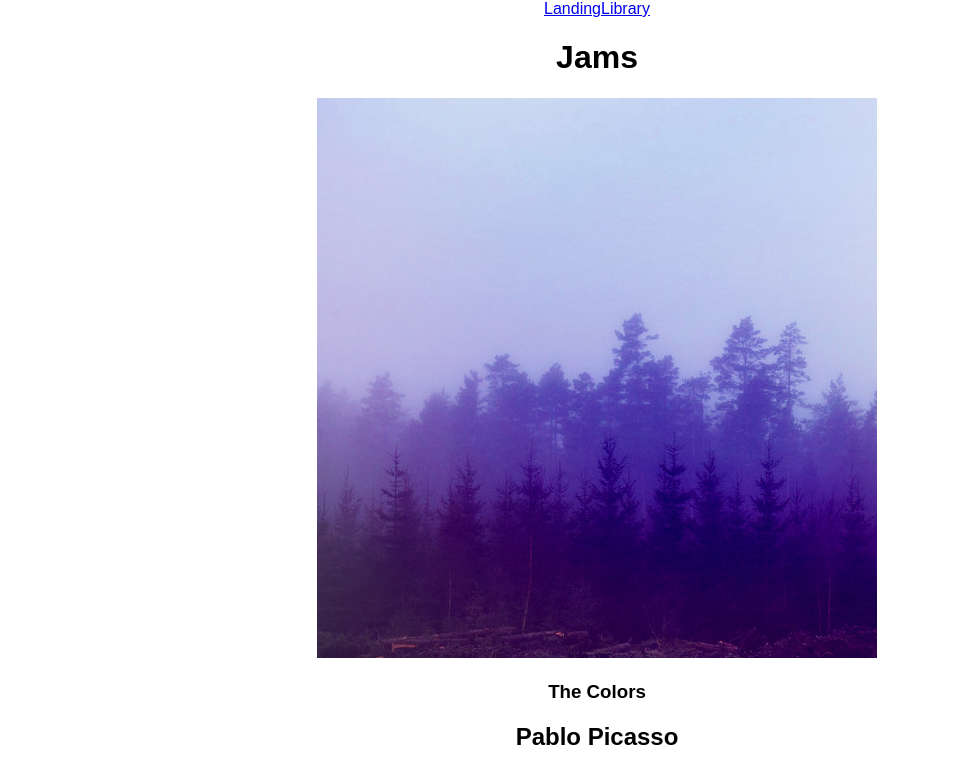
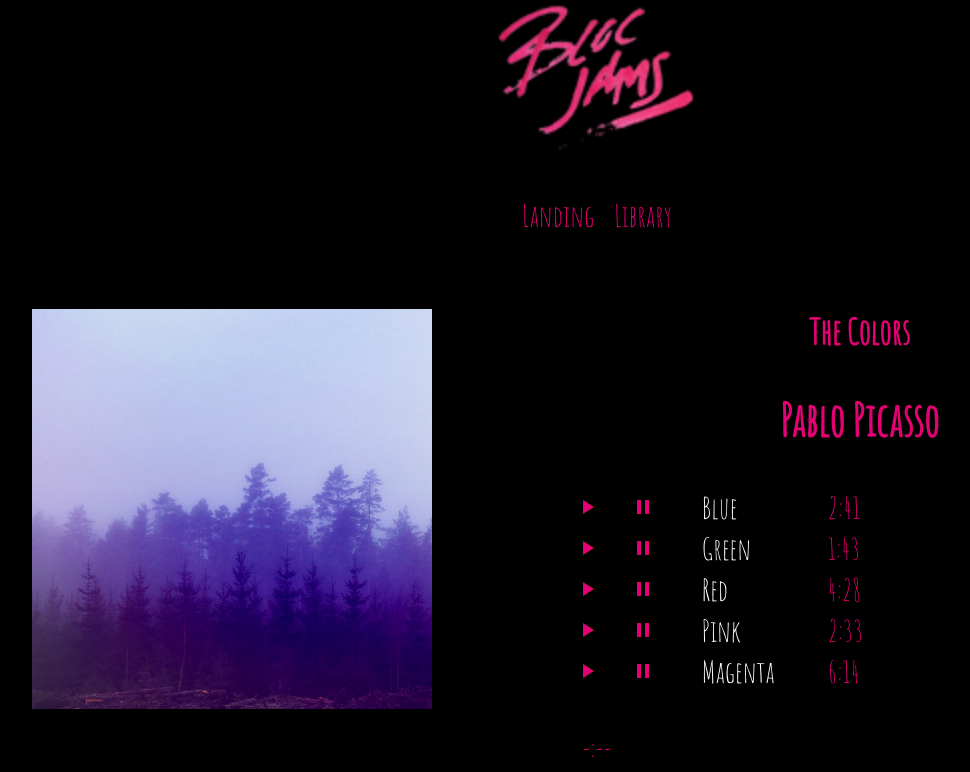
Before and after one commit to adahutchings/bloc-jams-react, a React (Create React App) app: page /album/the-colors in a window 1280 px wide. Shown: the top 772 px of the page, without its empty margins (43-1013 px from the left). Built offline with nearby package versions, Linux system fonts and the light colour scheme.

Commit message:
Checkpoint 10 styling in Progress

```diff
--- a/public/index.html
+++ b/public/index.html
@@ -10,7 +10,9 @@
     -->
     <link rel="manifest" href="%PUBLIC_URL%/manifest.json">
     <link rel="shortcut icon" href="%PUBLIC_URL%/favicon.ico">
+    <link href="https://fonts.googleapis.com/icon?family=Material+Icons" rel="stylesheet">
     <link rel="stylesheet" href= "http://code.ionicframework.com/ionicons/2.0.1/css/ionicons.min.css">
+    <link href="https://fonts.googleapis.com/css?family=Amatic+SC" rel="stylesheet">
     <!--
       Notice the use of %PUBLIC_URL% in the tags above.
       It will be replaced with the URL of the `public` folder during the build.
--- a/src/App.css
+++ b/src/App.css
@@ -1,28 +1,140 @@
 .App {
+  background-color: black;
+  font-family: 'Amatic SC', cursive;
+  font-size: 30px;
+}
+
+.logo {
+  height: 150px;
+  /* center logo here */
+}
+
+.App header {
+  grid-area: header;
   text-align: center;
 }
 
-.App-logo {
-  animation: App-logo-spin infinite 20s linear;
-  height: 80px;
+.App nav {
+  padding: 40px;
 }
 
-.App-header {
-  background-color: #222;
-  height: 150px;
-  padding: 20px;
+.App footer {
+  grid-area: footer;
+}
+
+
+/*
+Will Fix the nav bar here, some questions for mentor
+
+.App nav ul{
+  list-style-type: none;
+  margin: none;
+  padding: 0;
+  overflow: hidden;
+
+}
+
+.App nav li {
+  float: center;
+}
+
+.App nav li {
+  color: white;
+  text-decoration: none;
+}
+
+.App nav li: hover {
   color: white;
 }
+*/
 
-.App-title {
-  font-size: 1.5em;
+
+/* LANDING SECTION */
+.landing {
+  color: #e50073;
+  text-align: center;
+  font-family: 'Amatic SC', cursive;
 }
 
-.App-intro {
-  font-size: large;
+.hero-title {
+  font-size: 75px;
 }
 
-@keyframes App-logo-spin {
-  from { transform: rotate(0deg); }
-  to { transform: rotate(360deg); }
+.landing h2 {
+  font-size: 40px;
+  font-weight: bold;
 }
+
+.landing p {
+  font-style: italic;
+  font-size: 30px;
+}
+
+/* LIBRARY SECTION */
+.library {
+
+}
+
+.library img {
+  height: 300px;
+}
+
+.library #textGroups {
+  text-align: center;
+}
+
+.library #albumTitle {
+  font-weight: bold;
+  font-size: 30px;
+}
+
+
+
+
+/* NOW PLAYING SECTION */
+
+.album img {
+  height: 400px;
+  float: left;
+  padding-left: 75px;
+  padding-right: 50px;
+}
+
+.album {
+  color: #e50073;
+  text-align: center;
+  align-content: center;
+}
+
+.album tbody {
+  text-align: left;
+
+}
+
+
+.album #playerBar {
+  text-align: ;
+
+}
+
+.album button {
+  background-color: black;
+  border: none;
+  padding-right: 20px;
+}
+
+.album td.song-title {
+  color: white;
+  padding: 0px 50px 0px 20px;
+}
+
+.album td.song-number {
+  color: #e50073;
+
+}
+
+
+i.icon-pink {
+  color: #e50073;
+
+}
--- a/src/App.js
+++ b/src/App.js
@@ -9,12 +9,12 @@ class App extends Component {
   render() {
     return (
         <div className="App">
-        <header>
-          <nav>
-            <Link to='/'>Landing</Link>
-            <Link to='/Library'>Library</Link>
+          <header >
+            <img src= "/assets/images/bloc_jams_logo.png" className="logo" alt= "logo" />
+            <nav >
+              <Link to='/' style={{ textDecoration: 'none', color: '#e50073' , padding: '10px'}}>Landing</Link>
+              <Link to='/Library' style={{ textDecoration: 'none', color: '#e50073' , padding: '10px'}}>Library</Link>
             </nav>
-          <h1>Jams</h1>
           </header>
           <main>
             <Route exact path="/" component={Landing} />
--- a/src/components/Album.js
+++ b/src/components/Album.js
@@ -118,7 +118,7 @@ class Album extends Component {
     return (
       <section className='album'>
         <section id="album-info">
-          <img id="album-cover-art" src={this.state.album.albumCover} alt={this.state.album.title}/>
+          <img id="album-cover-art" src={this.state.album.albumCover} alt={this.state.album.title} />
           <div className="album-details">
             <h1 id="album-title">{this.state.album.title}</h1>
             <h2 className="artist">{this.state.album.artist}</h2>
@@ -134,14 +134,19 @@ class Album extends Component {
             <col id="song-title-column" />
             <col id="song-duration-column" />
           </colgroup>
-          <tbody>
+          <tbody >
             {this.state.album.songs.map( (song, index) =>
               <tr className="song" key={index} onClick={() => this.handleSongClick(song)} >
                 <td className="song-actions">
                   <button>
                     <span className="song-number">{index+1}</span>
-                    <span className="ion-play"></span>
-                    <span className="ion-pause"></span>
+                    <span className={this.props.isPlaying}>
+                      if ({this.props.isPlaying} === true) {
+                        <i class="material-icons icon-pink">play_arrow</i>
+                      } else {
+                        <i class="material-icons icon-pink">pause</i>
+                      };
+                    </span>
                   </button>
                 </td>
                 <td className="song-title">{song.title}</td>
@@ -151,6 +156,7 @@ class Album extends Component {
           }
           </tbody>
         </table>
+        <div id= "playerBar">
         <PlayerBar
           isPlaying={this.state.isPlaying}
           currentSong={this.state.currentSong}
@@ -164,6 +170,7 @@ class Album extends Component {
           formatTime={this.formatTime(this.state.currentTime)}
           formatDuration={this.formatTime(this.state.duration)}
         />
+        </div>
       </section>
     );
   }
--- a/src/components/Library.js
+++ b/src/components/Library.js
@@ -13,11 +13,13 @@ class Library extends Component {
       <section className='library'>
         {
           this.state.albums.map( (album, index) =>
-            <Link to={`/album/${album.slug}`} key={index}>
-              <img src={album.albumCover} alt={album.title} />
-              <div>{album.title}</div>
-              <div>{album.artist}</div>
-              <div>{album.songs.length} songs</div>
+            <Link to={`/album/${album.slug}`} key={index} style={{ textDecoration: 'none', color: '#e50073', float: 'left'}}>
+              <img src={album.albumCover} alt={album.title} className= "albumCoverImage" />
+              <div id= "textGroups">
+                <div id= "albumTitle">{album.title}</div>
+                <div id= "albumArtist">{album.artist}</div>
+                <div id= "songLength">{album.songs.length} songs</div>
+              </div>
             </Link>
           )
         }
--- a/src/components/PlayerBar.js
+++ b/src/components/PlayerBar.js
@@ -10,7 +10,7 @@ class PlayerBar extends Component {
             <span className="ion-skip-backward"></span>
           </button>
           <button id="play-pause" onClick={this.props.handleSongClick} >
-            <span className={this.props.isPlaying ? 'ion-pause' : 'ion-play'}></span>
+            <span className={this.props.isPlaying ? <i class="material-icons icon-pink">pause</i> : <i class="material-icons icon-pink">play_arrow</i>}></span>
           </button>
           <button id="next">
             <span className="ion-skip-forward" onClick={this.props.handleNextClick}></span>
--- a/src/data/albums.js
+++ b/src/data/albums.js
@@ -24,4 +24,17 @@ export default [{
       { title: 'Pink', duration: '153.14', audioSrc: '/assets/music/pink.mp3' },
       { title: 'Magenta', duration: '374.22', audioSrc: '/assets/music/magenta.mp3' }
     ]
+}, {
+    title: 'Summer',
+    artist: 'Best Boys',
+    releaseInfo: '2018 funTimez',
+    albumCover: '/assets/images/album_covers/03.jpg',
+    slug: 'summer',
+    songs: [
+      { title: 'Blue', duration: '161.71', audioSrc: '/assets/music/blue.mp3' },
+      { title: 'Green', duration: '103.96', audioSrc: '/assets/music/green.mp3' },
+      { title: 'Red', duration: '268.45', audioSrc: '/assets/music/red.mp3' },
+      { title: 'Pink', duration: '153.14', audioSrc: '/assets/music/pink.mp3' },
+      { title: 'Magenta', duration: '374.22', audioSrc: '/assets/music/magenta.mp3' }
+    ]
 }];
```
Lines whose indentation alone changed are shown as unchanged.
